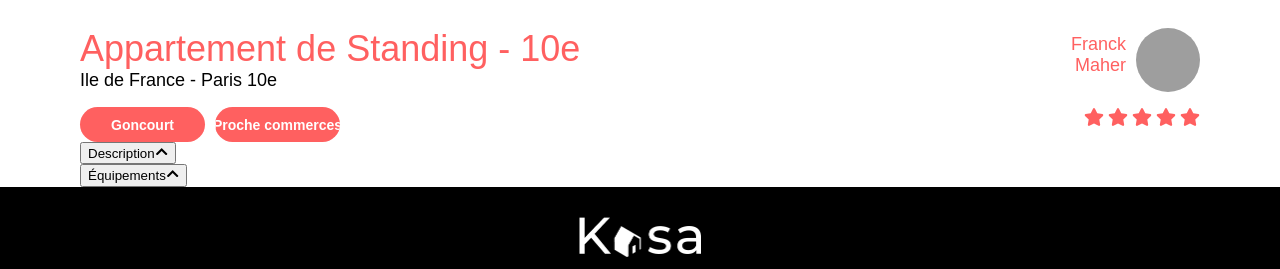
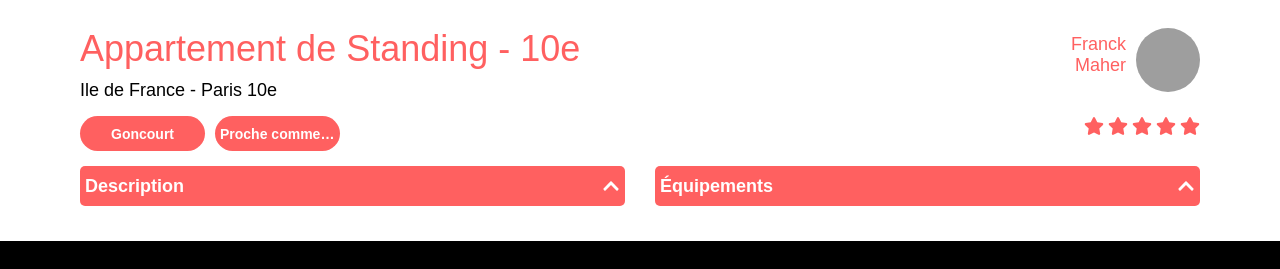
Before and after one commit to CynthiaCG-2202/Application-web-Immo-react, a React (Vite) app in the folder app-location-immo-react-vite/: page /house/0979876d in a window 1280 px wide. Shown: the part 540-809 px from the top of the page. Built offline with nearby package versions, Linux system fonts and the light colour scheme; grey boxes are pictures that could not be loaded.

Commit message:
refacto collapse, V1 du style de la page appartements

```diff
--- a/app-location-immo-react-vite/src/Components/CollapseAbout.jsx
+++ b/app-location-immo-react-vite/src/Components/Collapse.jsx
@@ -1,11 +1,12 @@
 import { useState } from "react";
 import { FaChevronDown, FaChevronUp } from "react-icons/fa";
+import "../styles/component-style/_collapses.scss";
 
-function Collapse({ title, children }) {
+function Collapse({ title, children, variant = "default" }) {
   const [isOpen, setIsOpen] = useState(false);
 
   return (
-    <div className="collapse-container">
+    <div className={`collapse-container ${variant}`}>
       <button onClick={() => setIsOpen(!isOpen)} className="collapse-header">
         <span>{title}</span>
         {isOpen ? <FaChevronDown /> : <FaChevronUp />}
--- a/app-location-immo-react-vite/src/Pages/About.jsx
+++ b/app-location-immo-react-vite/src/Pages/About.jsx
@@ -1,17 +1,18 @@
 import Banner from '../Components/Banner-About';
-import Collapse from '../Components/CollapseAbout';
+import Collapse from '../Components/Collapse';
 import aboutCollapses from '../AboutCollapses';
 
 function About() {
   return (
     <main>
-      <Banner/>
+      <Banner />
       <div className='about-collapse'>
-      {aboutCollapses.map((item) => (
-        <Collapse key={item.id} title={item.title}>
-          {item.content}
-        </Collapse>
-      ))}
+        {aboutCollapses.map((item) => (
+          <Collapse key={item.id} title={item.title} variant="about">
+            {item.content}
+          </Collapse>
+        ))}
+
       </div>
     </main>
   );
--- a/app-location-immo-react-vite/src/Pages/House.jsx
+++ b/app-location-immo-react-vite/src/Pages/House.jsx
@@ -1,7 +1,7 @@
 import { useParams, Navigate } from "react-router-dom";
 import appartments from "../data";
 import Carousel from "../Components/Carousel";
-import Collapse from "../Components/CollapseAbout";
+import Collapse from "../Components/Collapse";
 import Stars from "../Components/Stars";
 
 function House() {
@@ -38,26 +38,28 @@ function House() {
                     <div className="tags">
                         {apartment.tags.map((tag, index) => (
                             <span key={index} className="tag">
-                                {tag}
+                                <span className="tag-text">{tag}</span>
                             </span>
                         ))}
                     </div>
+
                     <Stars rating={parseInt(apartment.rating)} />
                 </div>
             </div>
 
             <div className="collapses">
-                <Collapse title="Description">
+                <Collapse title="Description" variant="house">
                     <p>{apartment.description}</p>
                 </Collapse>
 
-                <Collapse title="Équipements">
+                <Collapse title="Équipements" variant="house">
                     <ul>
                         {apartment.equipments.map((item, index) => (
                             <li key={index}>{item}</li>
                         ))}
                     </ul>
                 </Collapse>
+
             </div>
         </div>
     );
--- a/app-location-immo-react-vite/src/styles/component-style/_collapses.scss
+++ b/app-location-immo-react-vite/src/styles/component-style/_collapses.scss
@@ -1,31 +1,56 @@
-.about-collapse {
-
-    display: flex;
-    flex-direction: column;
-    align-items: center;
-    gap: 20px;
+.collapse-container {
     margin-bottom: 20px;
 
-    .collapse-container {
+    &.about {
         width: 1023px;
+        font-size: 24px;
 
         .collapse-header {
+            background-color: #ff6060;
+            color: white;
+            font-size: 24px;
+            font-weight: 700;
+            height: 52px;
+            border-radius: 5px;
+            padding: 5px;
+            border: none;
+            width: 1023px;
+            display: flex;
+            justify-content: space-between;
+            align-items: center;
+        }
+
+        .collapse-content {
+            background-color: #F6F6F673;
+            padding: 15px;
+            font-size: 18px;
+        }
+    }
+
+    &.house {
+        width: 100%;
+        font-size: 14px;
+
+        .collapse-header {
+            background-color: #ff6060;
+            color: white;
+            font-weight: 700;
+            height: 40px;
+            border-radius: 5px;
+            padding: 5px;
+            border: none;
+            width: 100%;
             display: flex;
             align-items: center;
             justify-content: space-between;
-            background-color: #ff6060;
-            height: 52px;
-            border-radius: 5px;
-            font-size: 24px;
-            color: white;
-            font-weight: 700;
-            padding: 5px;
-            width: 1023px;
-            border: none;
+            font-size: 18px;
         }
 
+
         .collapse-content {
-            padding: 15px;
+            background-color: #f7f7f7;
+            padding: 10px;
         }
     }
+
 }
--- a/app-location-immo-react-vite/src/styles/main.scss
+++ b/app-location-immo-react-vite/src/styles/main.scss
@@ -9,6 +9,8 @@
 
 @use './pages-style/error404';
 
+@use './pages-style/about';
+
 @use './component-style/collapses';
 
 @use './pages-style/house-page.scss';
--- a/app-location-immo-react-vite/src/styles/pages-style/_about.scss
+++ b/app-location-immo-react-vite/src/styles/pages-style/_about.scss
@@ -0,0 +1,5 @@
+.about-collapse {
+    display: flex;
+    flex-direction: column;
+    align-items: center;
+}
--- a/app-location-immo-react-vite/src/styles/pages-style/_house-page.scss
+++ b/app-location-immo-react-vite/src/styles/pages-style/_house-page.scss
@@ -15,6 +15,7 @@
             .location {
                 font-size: 18px;
                 font-weight: 500;
+                margin-top: 10px;
 
             }
 
@@ -52,9 +53,10 @@
 
         .tags {
             display: flex;
+            flex-wrap: wrap;
             gap: 10px;
 
-            & span {
+            .tag {
                 background-color: #FF6060;
                 color: white;
                 font-size: 14px;
@@ -66,10 +68,24 @@
                 display: flex;
                 align-items: center;
                 justify-content: center;
-                white-space: nowrap;
-                overflow: hidden;
-                text-overflow: ellipsis;
+
+                .tag-text {
+                    width: 100%;
+                    white-space: nowrap;
+                    overflow: hidden;
+                    text-overflow: ellipsis;
+                    text-align: center;
+                }
             }
         }
+
     }
 }
+
+.collapses {
+    display: flex;
+    justify-content: space-between;
+    margin-top: 15px;
+    margin-bottom: 15px;
+    gap: 30px;
+}
```
Also changed, not shown: app-location-immo-react-vite/src/Components/CollapseHouse.jsx (deleted, +0 -18 lines).
